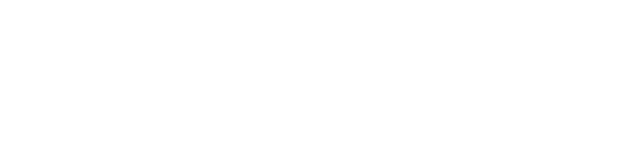
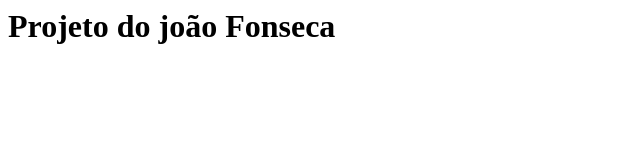
Before and after one commit to mundoguero/curso-git, a plain HTML site: page index.html in a window 1280 px wide. Shown: the whole page, without its empty margins (0-640 px from the left). Drawn offline with Linux system fonts and the light colour scheme.

Commit message:
Inserção do Título da Página

```diff
--- a/index.html
+++ b/index.html
@@ -2,5 +2,6 @@
 <head>
 </head>
 <body>
+<h1> Projeto do joão Fonseca</h1>
 </body>
 </html>
```
